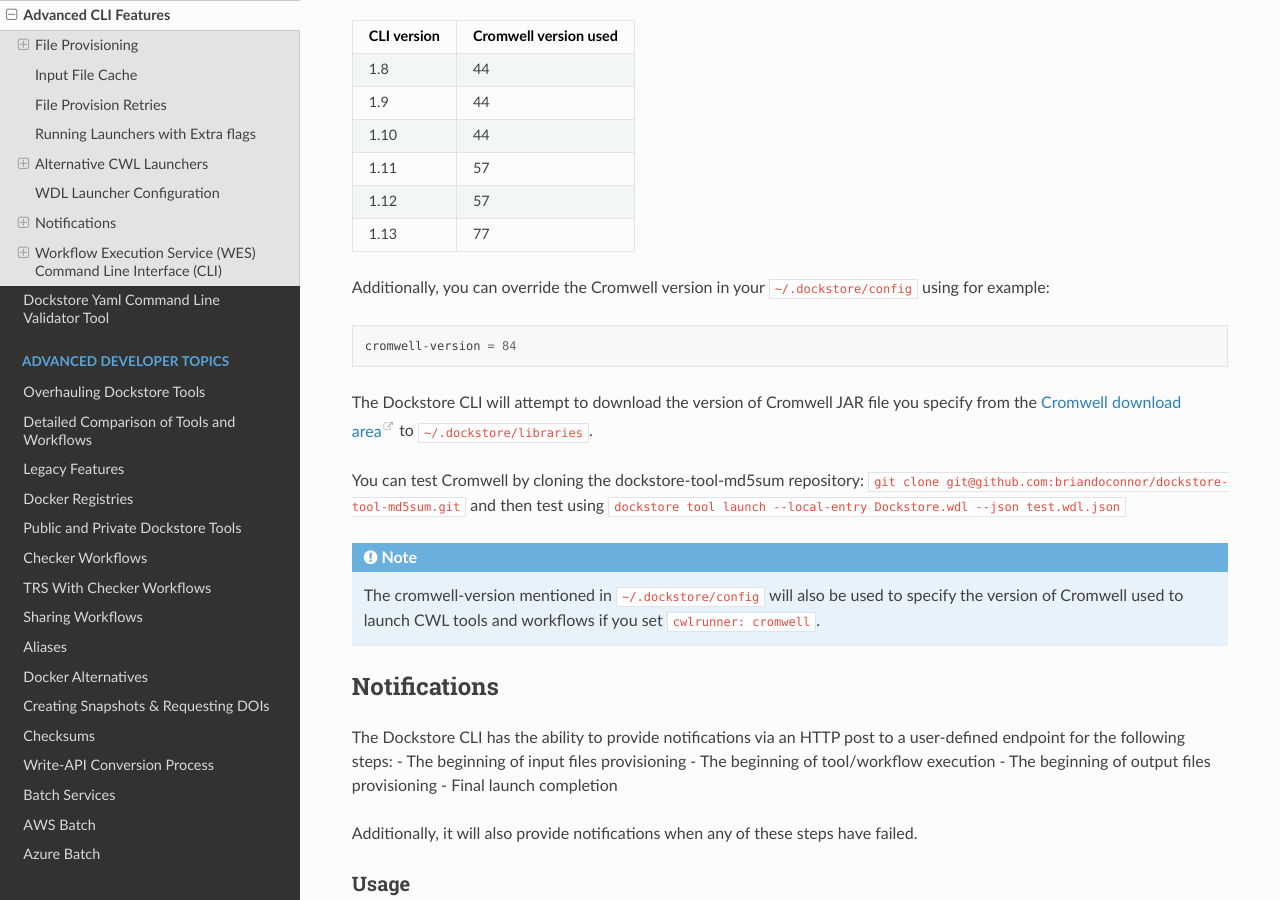
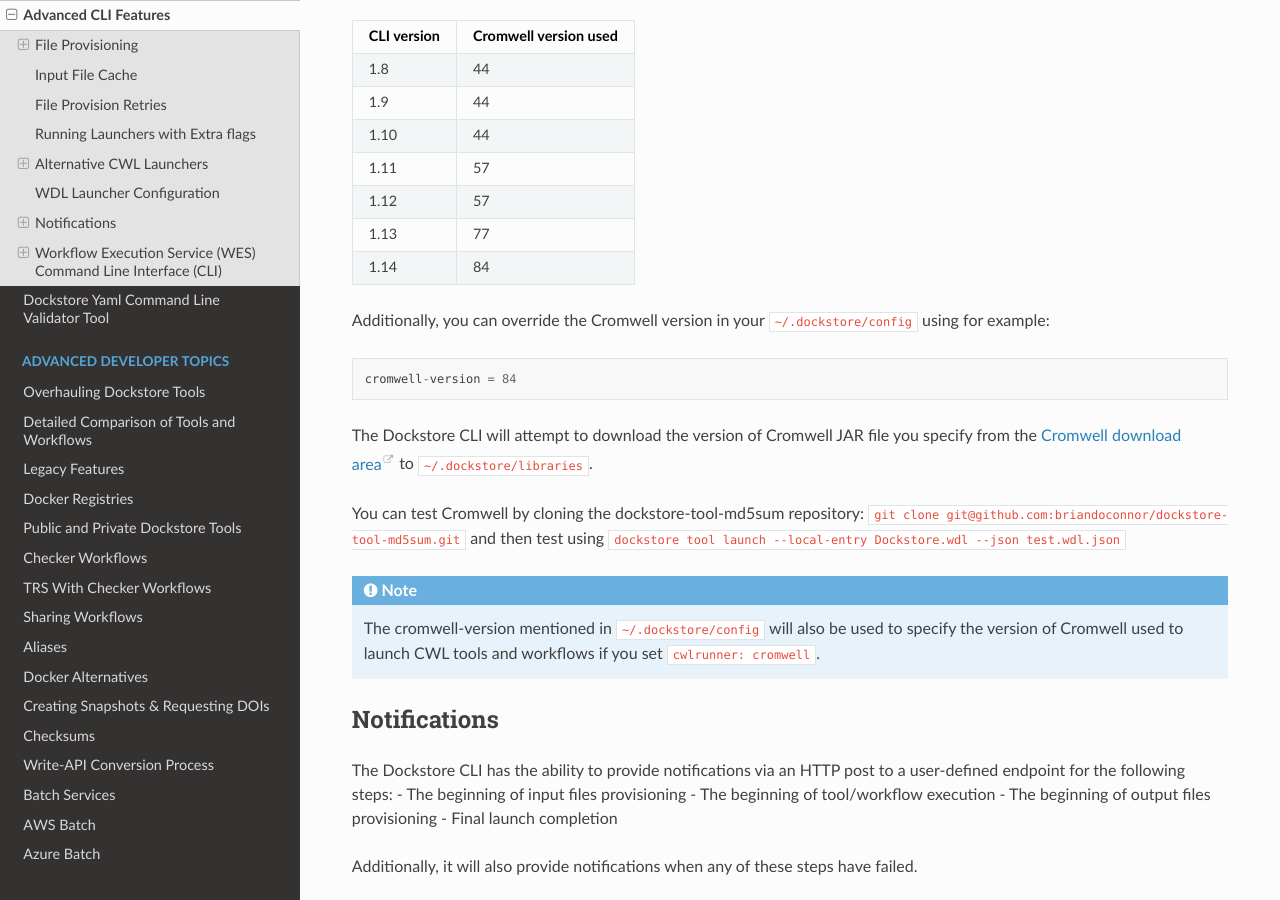
Before and after one commit to dockstore/dockstore-documentation, a Sphinx documentation site: the page built from docs/advanced-topics/dockstore-cli/advanced-features.rst, in a window 1280 px wide and 900 px high, scrolled down 4733 px. Built offline with Sphinx 7.4.7 and the Read the Docs theme 2.0.0, drawn with Linux system fonts in a browser that asks for light colours.

Commit message:
Add cromwell version 84 to table for 1.14

```diff
--- a/docs/advanced-topics/dockstore-cli/advanced-features.rst
+++ b/docs/advanced-topics/dockstore-cli/advanced-features.rst
@@ -331,6 +331,8 @@
 +-------------+-----------------------+
 |     1.13    |          77           |
 +-------------+-----------------------+
+|     1.14    |          84           |
++-------------+-----------------------+
 
 Additionally, you can override the Cromwell version in your
 ``~/.dockstore/config`` using for example:
```
